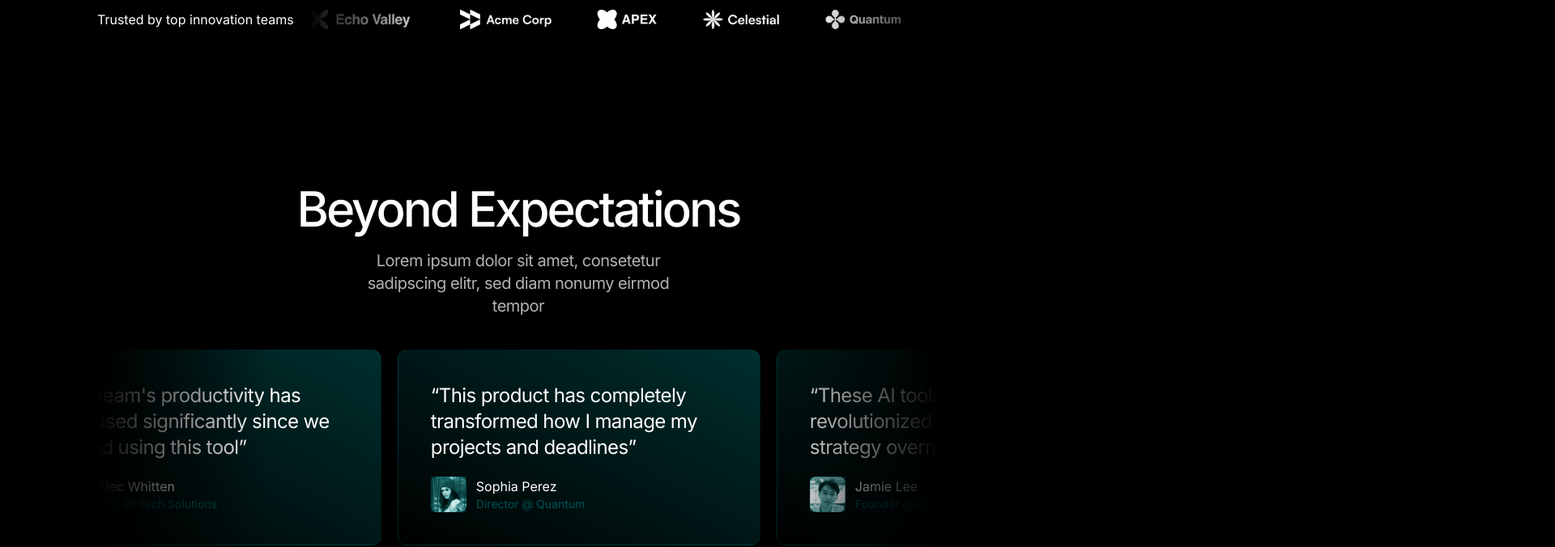
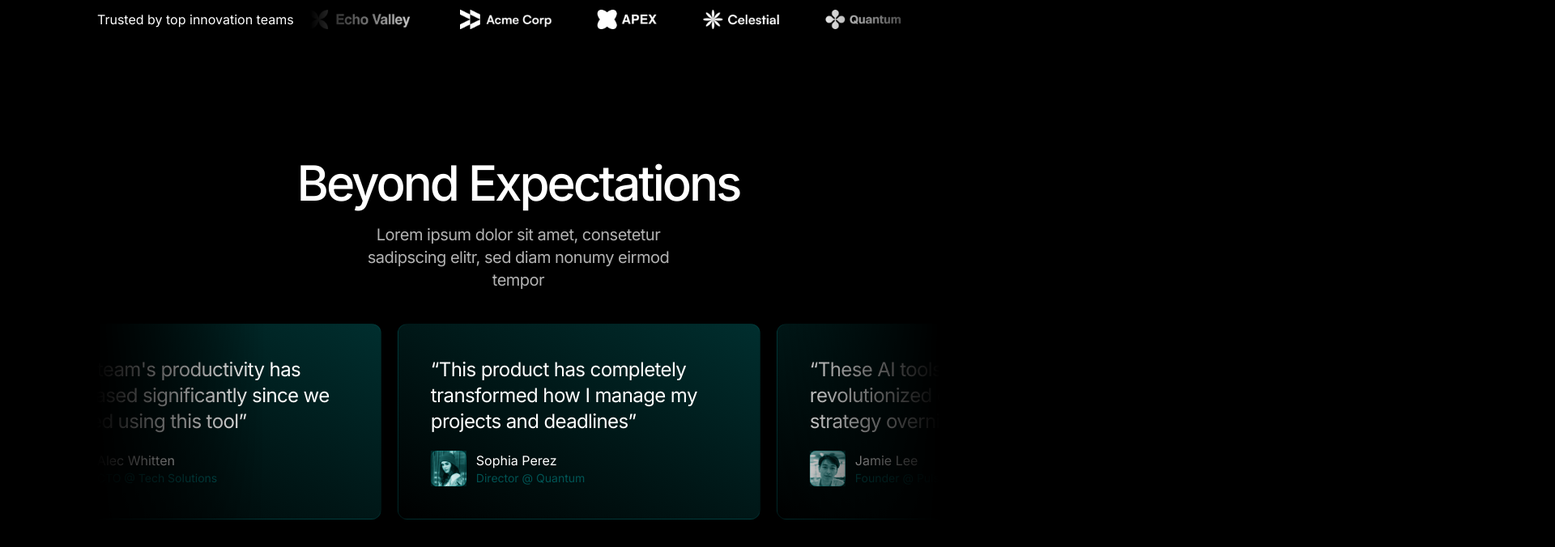
Before and after one commit to AAChizari/aacPortfolio, a Next.js app: page / in a window 1280 px wide. Shown: the part 980-1656 px from the top of the page at 81% size, 1920 px wide, since content can reach past the window. Built offline with nearby package versions, Linux system fonts and the light colour scheme.

Commit message:
debugging header

```diff
--- a/src/sections/Testimonials.tsx
+++ b/src/sections/Testimonials.tsx
@@ -36,7 +36,7 @@ const testimonials = [
 
 export const Testimonials = () => {
   return (
-    <section className="py-20 md:py-24">
+    <section className="pt-12 pb-20 md:pt-16 md:pb-24">
       <div className="container">
         <h2 className="text-5xl md:text-6xl text-center tracking-tighter font-medium">
           Beyond Expectations
@@ -45,7 +45,7 @@ export const Testimonials = () => {
           Lorem ipsum dolor sit amet, consetetur sadipscing elitr, sed diam
           nonumy eirmod tempor
         </p>
-        <div className="flex moverflow-hidden mt-10 [mask-image:linear-gradient(to_right,transparent,black_20%,black_80%,transparent)]">
+        <div className="flex overflow-hidden mt-10 [mask-image:linear-gradient(to_right,transparent,black_20%,black_80%,transparent)]">
           <motion.div
             initial={{
               translateX: "-50%",
```
